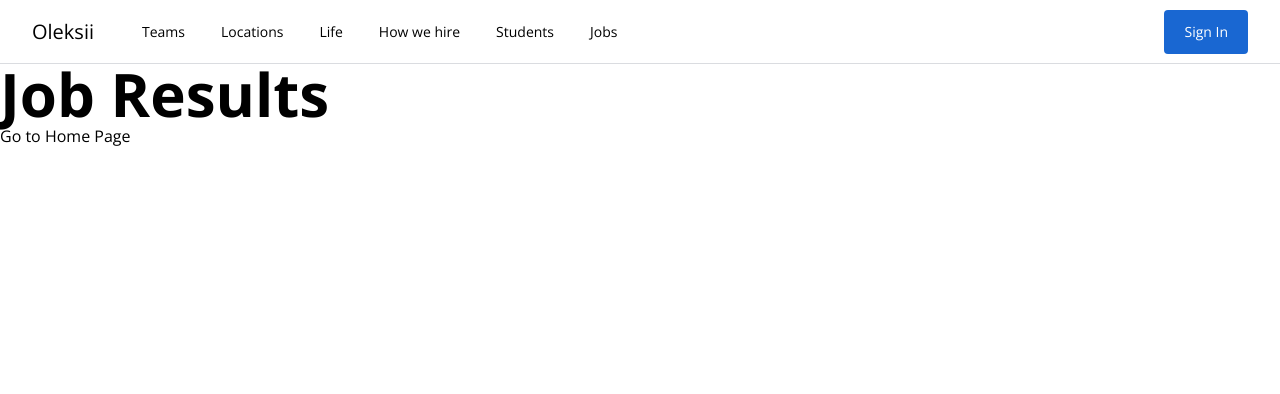
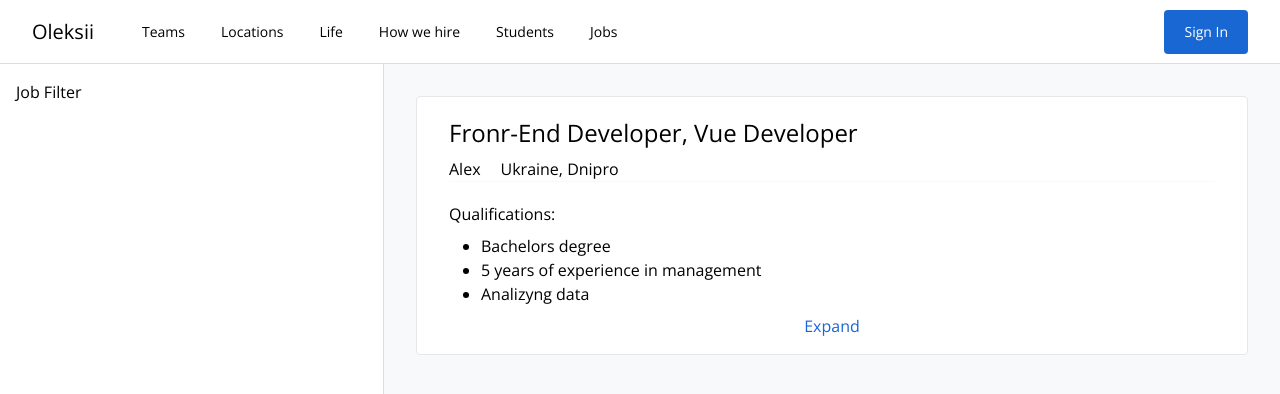
Before and after one commit to alekseypetrenko/job-search, a Vue app: page / in a window 1280 px wide. Both pictures are taken after typing "Sample", "Sample" into the empty fields and a click on the button "Search". Shown: the top 394 px of the page. Built offline with nearby package versions, Linux system fonts and the light colour scheme.

Commit message:
Building job results

```diff
--- /dev/null
+++ b/src/components/JobResults/JobFiltersSidebar/JobFiltersSidebar.vue
@@ -0,0 +1,13 @@
+<template>
+  <div
+    class="flex flex-col p-4 bg-white border-r border-solid border-brand-gray-1 w-96"
+  >
+    Job Filter
+  </div>
+</template>
+
+<script>
+export default {
+  name: "JobFiltersSidebar",
+};
+</script>
--- /dev/null
+++ b/src/components/JobResults/JobListing.vue
@@ -0,0 +1,44 @@
+<template>
+  <li class="mb-7">
+    <router-link
+      to="/jobs/results/1"
+      class="block mx-auto bg-white border border-solid bolid-brand-gray-2 rounded hover:shadow-gray"
+    >
+      <div class="pt-5 pd2 mx-8 border-b border-solid border-brand-gray-2">
+        <h2 class="mb-2 text-2xl">Fronr-End Developer, Vue Developer</h2>
+
+        <div class="flex flex-row align-middle">
+          <div class="mr-5">
+            <span>Alex</span>
+          </div>
+          <div>
+            <span>Ukraine, Dnipro</span>
+          </div>
+        </div>
+      </div>
+      <div class="px-8 py-4">
+        <div>
+          <h3 class="mt-1 mb-2">Qualifications:</h3>
+          <div>
+            <ul class="pl-8 list-disc">
+              <li>Bachelors degree</li>
+              <li>5 years of experience in management</li>
+              <li>Analizyng data</li>
+            </ul>
+          </div>
+        </div>
+        <div class="mt-2 text-center">
+          <router-link to="/jobs/results/1" class="text-brand-blue-1">
+            Expand
+          </router-link>
+        </div>
+      </div>
+    </router-link>
+  </li>
+</template>
+
+<script>
+export default {
+  name: "JobListing",
+};
+</script>
--- /dev/null
+++ b/src/components/JobResults/JobListings.vue
@@ -0,0 +1,16 @@
+<template>
+  <main class="flex-auto p-8 bg-brand-gray-2">
+    <ol>
+      <job-listing />
+    </ol>
+  </main>
+</template>
+
+<script>
+import JobListing from "./JobListing.vue";
+
+export default {
+  name: "JobListings",
+  components: { JobListing },
+};
+</script>
--- a/src/components/JobSearch/JobSearchForm.vue
+++ b/src/components/JobSearch/JobSearchForm.vue
@@ -1,7 +1,7 @@
 <template>
   <form
+    class="flex items-center w-full h-12 mt-14 border border-solid border-brand-gray-3 rounded-3xl"
     @submit.prevent="searchForJobs"
-    class="flex items-center w-full h-12 mt-14 border border-solid border-brand-gray-3 rounded-3xl"
   >
     <font-awesome-icon :icon="['fas', 'search']" class="ml-4 mr-3" />
     <div class="flex flex-nowrap flex-1 h-full text-base font-light">
--- a/src/views/JobResultsView.vue
+++ b/src/views/JobResultsView.vue
@@ -1,11 +1,17 @@
 <template>
-  <h1 class="text-6xl font-bold">Job Results</h1>
-  <button @click="goToHome">Go to Home Page</button>
+  <div class="flex flex-row flex-nowrap w-full">
+    <job-filters-sidebar />
+    <job-listings />
+  </div>
 </template>
 
 <script>
+import JobFiltersSidebar from "@/components/JobResults/JobFiltersSidebar/JobFiltersSidebar.vue";
+import JobListings from "@/components/JobResults/JobListings.vue";
+
 export default {
   name: "JobResultsView",
+  components: { JobListings, JobFiltersSidebar },
   methods: {
     goToHome() {
       this.$router.push({ name: "Home" });
--- a/tailwind.config.js
+++ b/tailwind.config.js
@@ -18,6 +18,7 @@
       },
       boxShadow: {
         blue: "0 0 3px 3px #4285f4",
+        gray: "0 1px 3px 0 rgba(60, 64, 67, 0.3)",
       },
     },
   },
```
